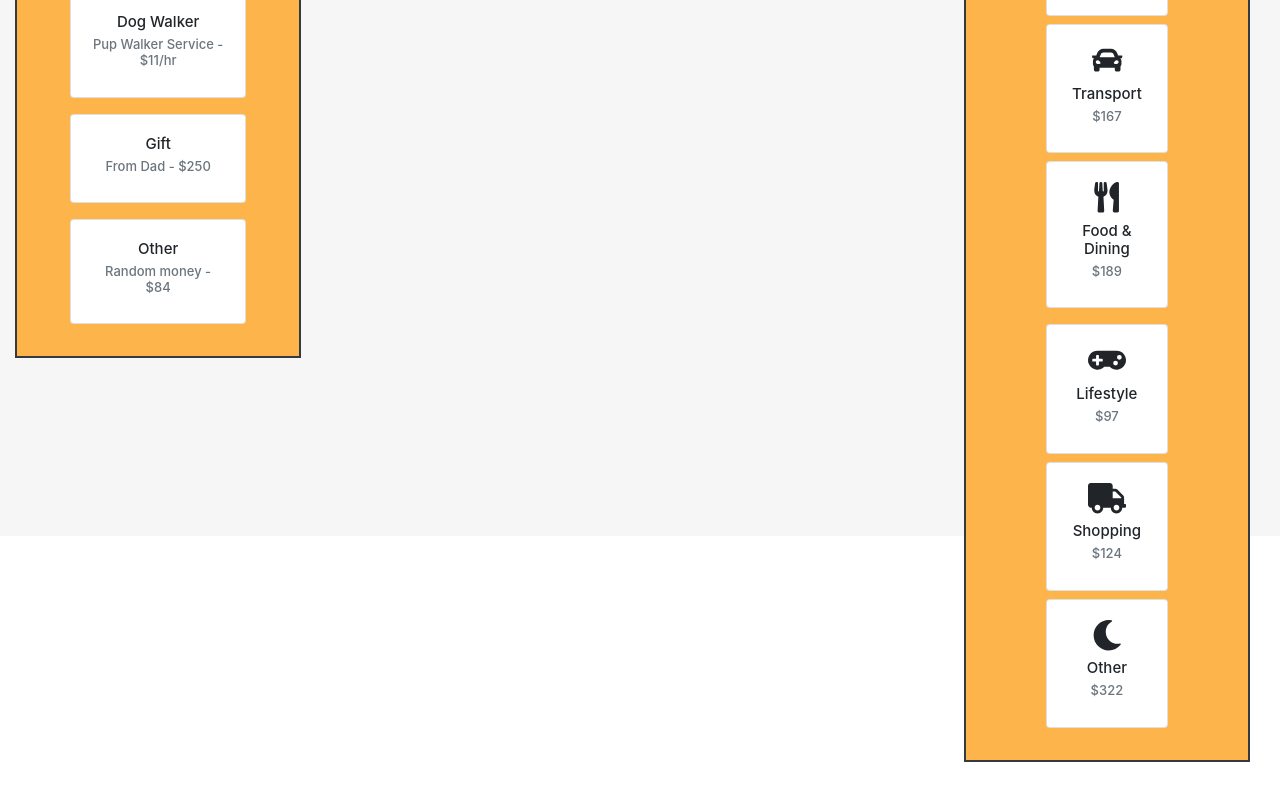
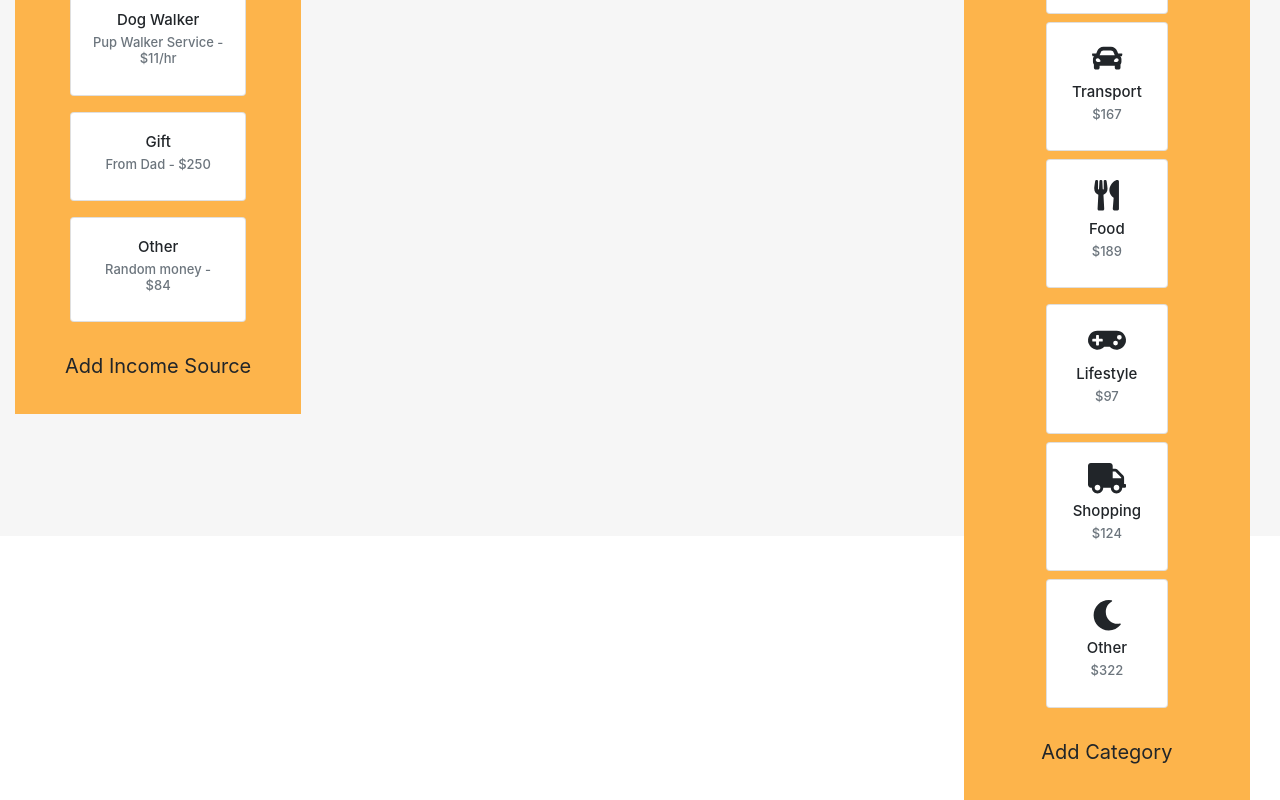
Before and after one commit to emmarskillings/Budgey, a React (Create React App) app in the folder client/: page / in a window 1280 px wide. Shown: the part 264-1064 px from the top of the page. Before the commit the page ends 1026 px from the top, so only its background shows below. Built offline with nearby package versions, Linux system fonts and the light colour scheme; no server answers.

Commit message:
Add button feature

```diff
--- a/client/src/components/ExpenseBoard.css
+++ b/client/src/components/ExpenseBoard.css
@@ -1,5 +1,4 @@
 .expense-board {
-  border-width: 2px !important;
   background-color: #fdb44b;
 }
 .expense-board .card {
@@ -14,3 +13,6 @@
 .expense-board .icons {
   font-size: 2.4rem;
 }
+.category-btn {
+  margin-top: 12px;
+}
--- a/client/src/components/ExpenseBoard.js
+++ b/client/src/components/ExpenseBoard.js
@@ -4,7 +4,7 @@ import { FontAwesomeIcon } from "@fortawesome/react-fontawesome";
 
 class ExpenseBoard extends React.Component {
   render() {
-    return <div className="expense-board row justify-content-center text-center border border-dark col-md-12 py-4">
+    return <div className="expense-board row justify-content-center text-center col-md-12 py-4">
         <h4>Expense Boards</h4>
         <div className="row">
           <div className="col-md-6">
@@ -25,7 +25,7 @@ class ExpenseBoard extends React.Component {
             <div className="card my-2 mx-1">
               <div className="card-body">
                 <FontAwesomeIcon icon="utensils" className="icons pb-2" />
-                <h5 className="card-title">Food &amp; Dining</h5>
+                <h5 className="card-title">Food</h5>
                 <h6 className="card-subtitle mb-2 text-muted">$189</h6>
               </div>
             </div>
@@ -56,6 +56,7 @@ class ExpenseBoard extends React.Component {
             </div>
           </div>
         </div>
+        <button type="button" class="btn btn-lg category-btn">Add Category</button>
       </div>;
   }
 }
--- a/client/src/components/IncomeBoard.css
+++ b/client/src/components/IncomeBoard.css
@@ -1,5 +1,4 @@
 .income-board {
-  border-width: 2px !important;
   background-color: #fdb44b;
 }
 .income-board .card {
@@ -11,3 +10,6 @@
 .income-board .card-body h6 {
   font-size: 13px;
 }
+.income-btn {
+  margin-top: 12px;
+}
--- a/client/src/components/IncomeBoard.js
+++ b/client/src/components/IncomeBoard.js
@@ -4,7 +4,7 @@ import "./IncomeBoard.css";
 class IncomeBoard extends React.Component {
   render() {
     return (
-      <div className="income-board row justify-content-center text-center border border-dark col-md-12 py-4">
+      <div className="income-board row justify-content-center text-center col-md-12 py-4">
         <h4>Income Boards</h4>
         <div className="card my-2">
           <div className="card-body">
@@ -30,6 +30,7 @@ class IncomeBoard extends React.Component {
             <h6 className="card-subtitle mb-2 text-muted">Random money - $84</h6>
           </div>
         </div>
+        <button type="button" class="btn btn-lg income-btn">Add Income Source</button>
       </div>
     )
   }
```
